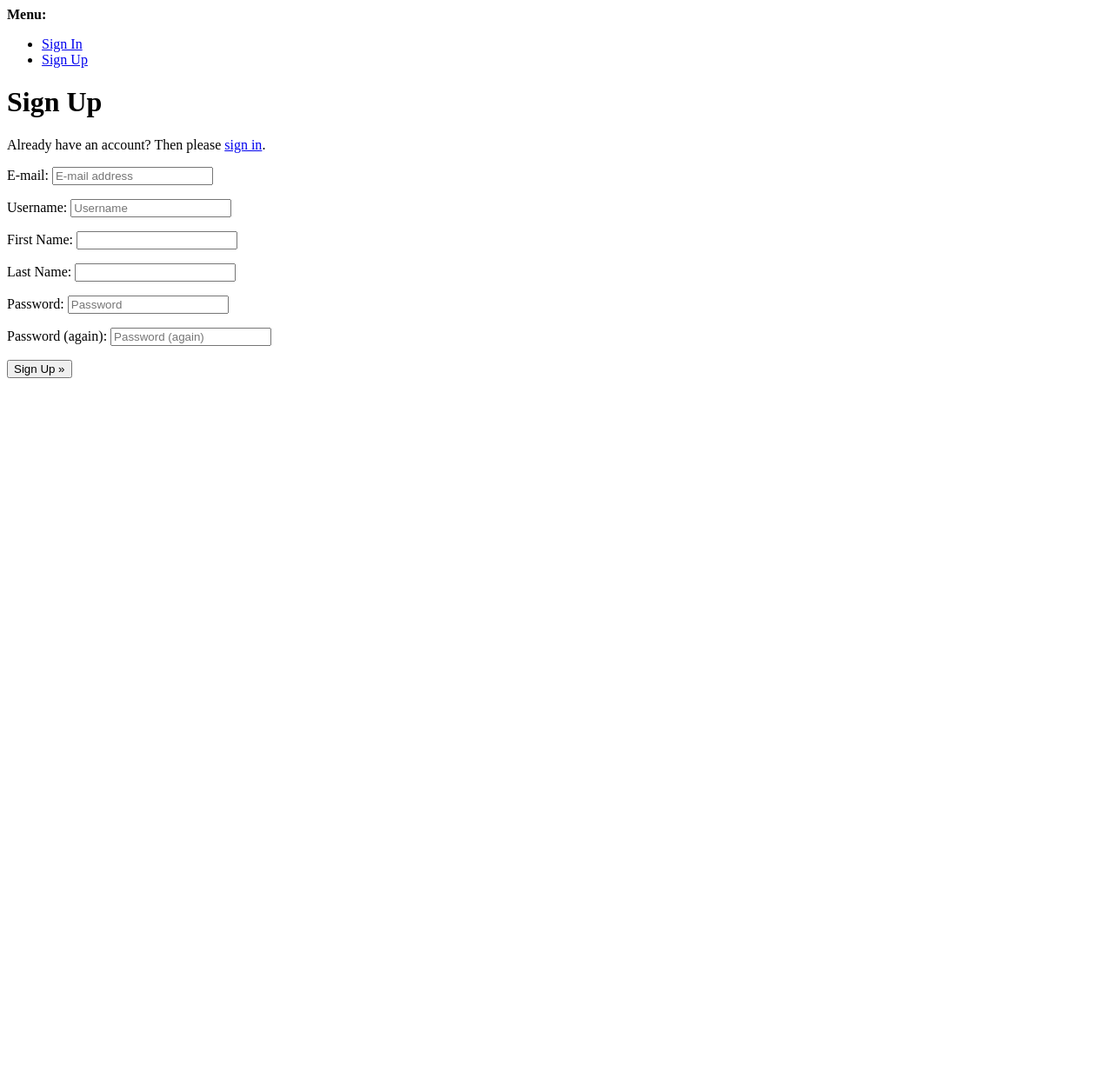
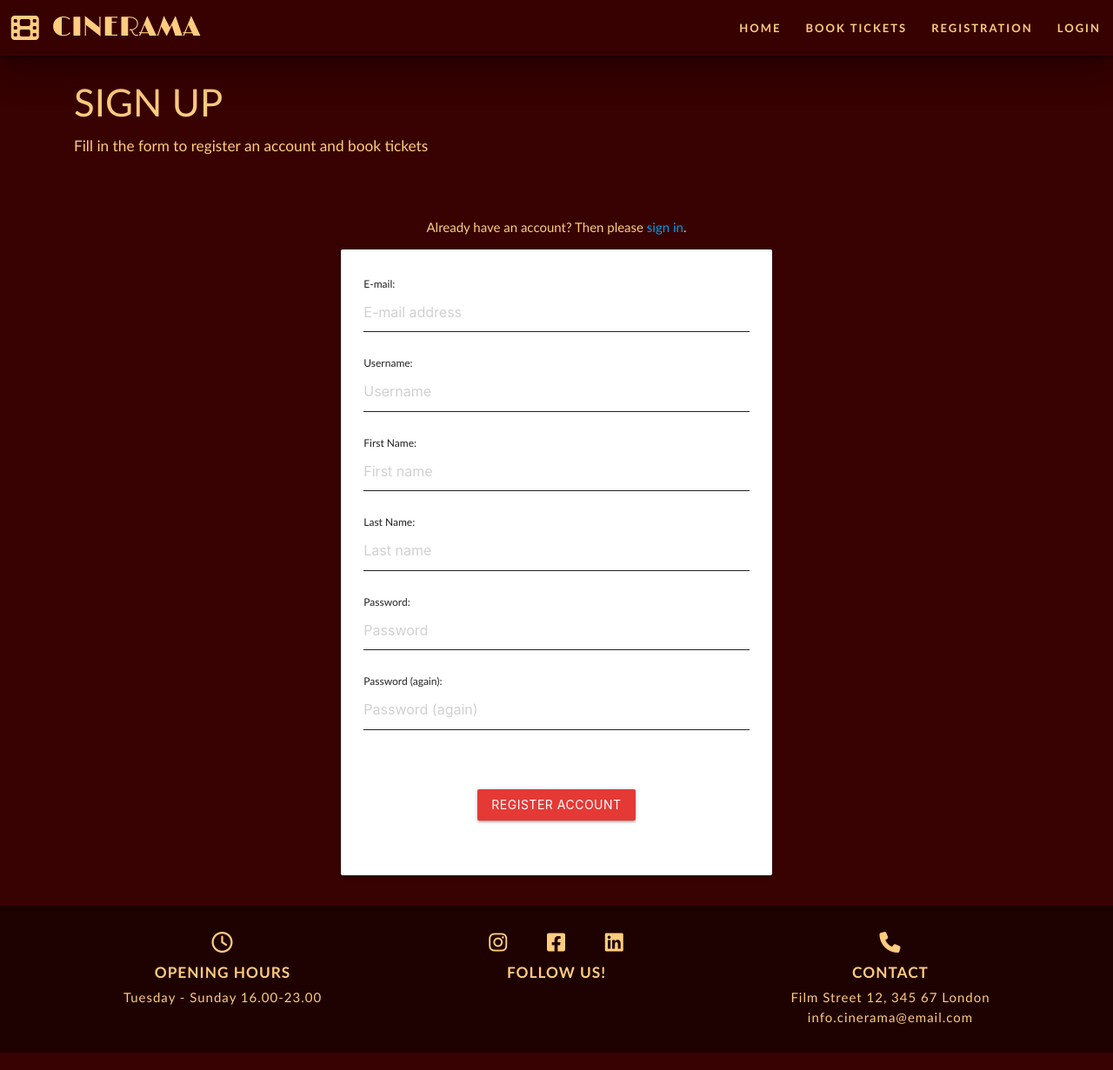
Before and after one commit to sarasm93/cinerama-cinema, a Django app: page /accounts/signup/ in a window 1280 px wide. Shown: the whole page at 87% size. Before the commit the page ends 435 px from the top, so only its background shows below. Run offline with Django 3.2, Linux system fonts and the light colour scheme.

Commit message:
Style registration form and make all created forms responsive

```diff
--- a/cinemasite/forms.py
+++ b/cinemasite/forms.py
@@ -7,8 +7,12 @@ from django.contrib.auth.models import User
 # name and last name to allauth signup form:
 # https://www.geeksforgeeks.org/python-extending-and-customizing-django-allauth/
 class CustomSignupForm(SignupForm):
-    first_name = forms.CharField(max_length=30, label='First Name')
-    last_name = forms.CharField(max_length=30, label='Last Name')
+    first_name = forms.CharField(
+        max_length=30, label='First Name', widget=forms.TextInput(
+            attrs={'placeholder': 'First name'}))
+    last_name = forms.CharField(
+        max_length=30, label='Last Name', widget=forms.TextInput(
+            attrs={'placeholder': 'Last name'}))
 
     def save(self, request):
         user = super(CustomSignupForm, self).save(request)
--- a/cinemasite/urls.py
+++ b/cinemasite/urls.py
@@ -4,5 +4,4 @@ from . import views
 
 urlpatterns = [
     path('', views.get_films, name='home'),
-    # path('registration', views.register_customer, name='registration')
 ]
--- a/static/css/style.css
+++ b/static/css/style.css
@@ -168,14 +168,26 @@ footer a:hover {
     color: #2e01d2;
 }
 
-/* Registration form */
+/* Registration and login form */
 
-form {
+.login-form {
     padding: 1rem;
+}
+
+.signup-form {
+    padding: 0.75rem 1.75rem;
+}
+
+.signup-card {
+    min-height: 48rem;
 }
 
 label {
     color: #212121;
+}
+
+input[type=email]:not(.browser-default) {
+    border-bottom: 1px solid #212121;
 }
 
 input[type=text]:not(.browser-default) {
@@ -186,6 +198,10 @@ input[type=password]:not(.browser-default) {
     border-bottom: 1px solid #212121;
 }
 
-.signup-btn {
+input[type=password]:not(.browser-default) {
+    border-bottom: 1px solid #212121;
+}
+
+.form-btn {
     margin: 3rem;
 }
--- a/templates/account/signup.html
+++ b/templates/account/signup.html
@@ -1,21 +1,37 @@
-{% extends "account/base.html" %}
+{% extends "base.html" %}
 
 {% load i18n %}
 
 {% block head_title %}{% trans "Signup" %}{% endblock %}
 
 {% block content %}
-<h1>{% trans "Sign Up" %}</h1>
+<div class="row col s12 intro">
+  <h3 class="page-header">{% trans "Sign Up" %}</h3>
+  <h6>Fill in the form to register an account and book tickets</h6>
+</div>
 
-<p>{% blocktrans %}Already have an account? Then please <a href="{{ login_url }}">sign in</a>.{% endblocktrans %}</p>
-
-<form class="signup" id="signup_form" method="post" action="{% url 'account_signup' %}">
-  {% csrf_token %}
-  {{ form.as_p }}
-  {% if redirect_field_value %}
-  <input type="hidden" name="{{ redirect_field_name }}" value="{{ redirect_field_value }}" />
-  {% endif %}
-  <button type="submit">{% trans "Sign Up" %} &raquo;</button>
-</form>
+<div class="container">
+  <div class="row">
+    <div class="col m3"></div>
+    <div class="col s12 m6">
+      <p class="center-align">{% blocktrans %}Already have an account? Then please <a href="{{ login_url }}">sign
+          in</a>.{% endblocktrans %}</p>
+      <div class="card signup-card">
+        <form class="signup-form" id="signup_form" method="post" action="{% url 'account_signup' %}">
+          {% csrf_token %}
+          {{ form.as_p }}
+          {% if redirect_field_value %}
+          <input type="hidden" name="{{ redirect_field_name }}" value="{{ redirect_field_value }}">
+          {% endif %}
+          <div class="col s12 center-align">
+          <button class="btn waves-effect red darken-1 btn-medium hoverable form-btn"
+            type="submit">{% trans "Register account" %}</button>
+          </div>
+        </form>
+      </div>
+    </div>
+    <div class="col m3"></div>
+  </div>
+</div>
 
 {% endblock %}
```
Also changed, not shown: templates/account/login.html (+4 -3 lines), templates/registration.html (deleted, +0 -91 lines).
